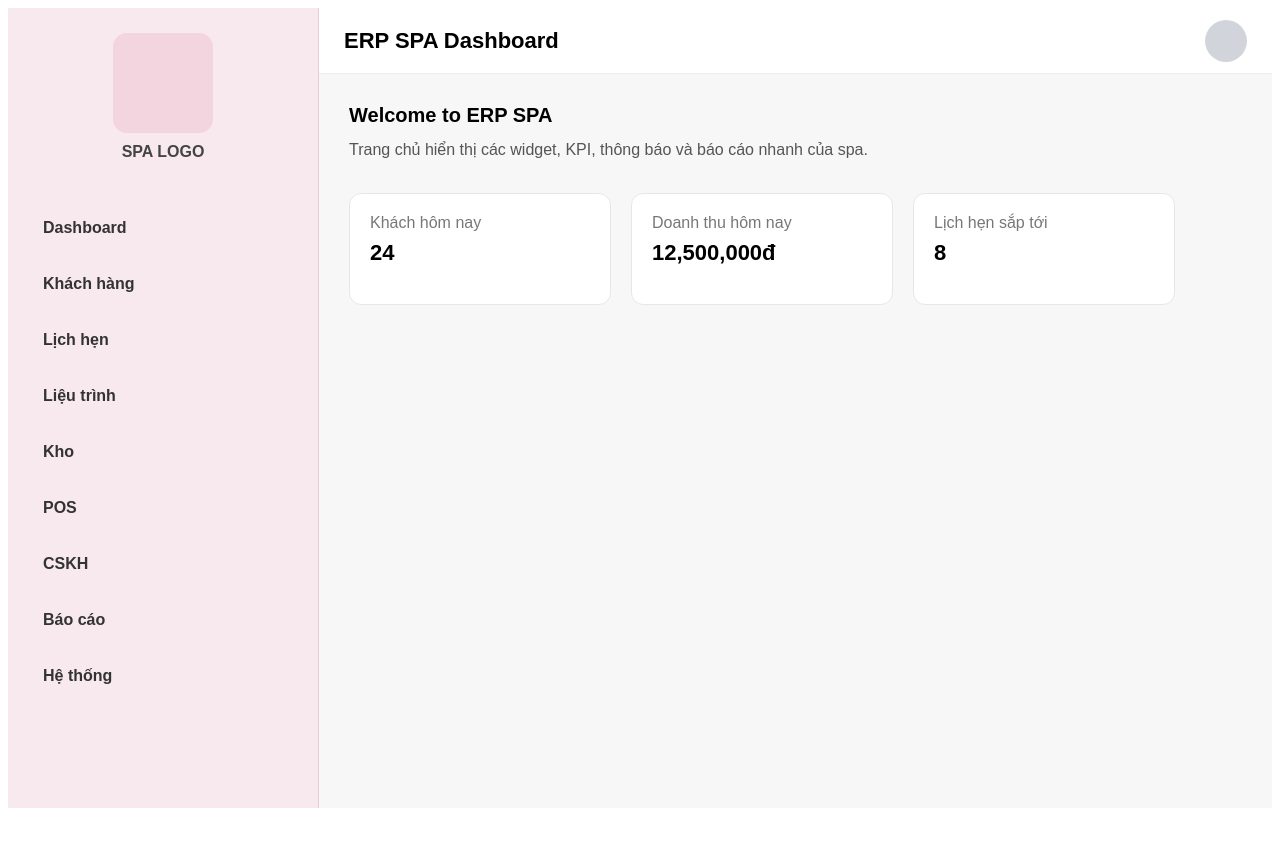
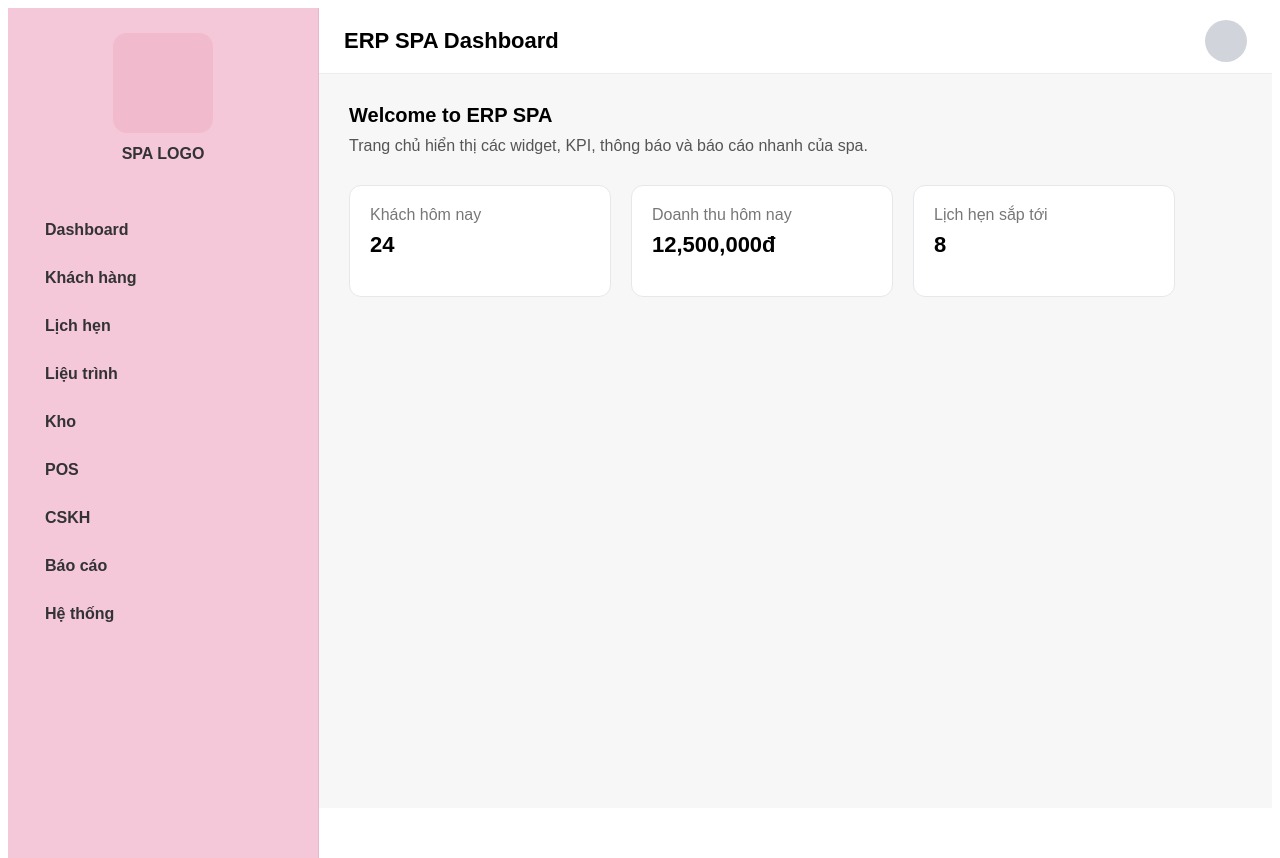
Before and after one commit to conlele0201/erp-spa, a Next.js app: page / in a window 1280 px wide. Before the commit the page ends 816 px from the top, so only its background shows below. Built offline with nearby package versions, Linux system fonts and the light colour scheme.

Commit message:
Update index.js

```diff
--- a/pages/index.js
+++ b/pages/index.js
@@ -2,16 +2,17 @@ export default function Home() {
   return (
     <div style={{ display: "flex", height: "100vh", fontFamily: "Arial" }}>
 
-      {/* MENU TRÁI FULL HỒNG PASTEL */}
+      {/* MENU TRÁI – FULL HỒNG ĐẬM */}
       <aside
         style={{
           width: "260px",
-          background: "#f8e9ef", // full pastel pink
+          background: "#f4c7d9", // Hồng đậm hơn
           padding: "25px",
           display: "flex",
           flexDirection: "column",
           gap: "30px",
-          borderRight: "1px solid #e3cdd7",
+          borderRight: "1px solid #e3b7c8",
+          height: "100%",
         }}
       >
         {/* LOGO */}
@@ -20,18 +21,18 @@ export default function Home() {
             style={{
               width: "100px",
               height: "100px",
-              background: "#f2d5df",
+              background: "#f1bbcd", // nền logo hồng đậm
               borderRadius: "14px",
               margin: "0 auto",
             }}
           ></div>
-          <p style={{ marginTop: "10px", fontWeight: "600", color: "#444" }}>
+          <p style={{ marginTop: "12px", fontWeight: "700", color: "#333" }}>
             SPA LOGO
           </p>
         </div>
 
-        {/* MENU ITEMS */}
-        <nav style={{ display: "flex", flexDirection: "column", gap: "14px" }}>
+        {/* MENU */}
+        <nav style={{ display: "flex", flexDirection: "column", gap: "6px" }}>
           {menuItem("Dashboard")}
           {menuItem("Khách hàng")}
           {menuItem("Lịch hẹn")}
@@ -77,7 +78,7 @@ export default function Home() {
             Welcome to ERP SPA
           </h3>
 
-          <p style={{ marginTop: "10px", color: "#555", lineHeight: "1.6" }}>
+          <p style={{ marginTop: "10px", color: "#555" }}>
             Trang chủ hiển thị các widget, KPI, thông báo và báo cáo nhanh của spa.
           </p>
 
@@ -93,20 +94,21 @@ export default function Home() {
   );
 }
 
-/* STYLE CHO MENU ITEM ĐƠN GIẢN + SANG */
+/* MENU ITEM – HOVER + ACTIVE HỒNG ĐẬM */
 function menuItem(label) {
   return (
     <div
       style={{
-        padding: "12px 10px",
+        padding: "12px 12px",
         fontWeight: "600",
         color: "#333",
+        borderRadius: "8px",
         cursor: "pointer",
-        borderRadius: "8px",
         transition: "0.25s",
       }}
-      onMouseOver={(e) => (e.currentTarget.style.background = "#efd6de")}
+      onMouseOver={(e) => (e.currentTarget.style.background = "#e8a8c0")}
       onMouseOut={(e) => (e.currentTarget.style.background = "transparent")}
+      onMouseDown={(e) => (e.currentTarget.style.background = "#dd8eac")}
     >
       {label}
     </div>
```
